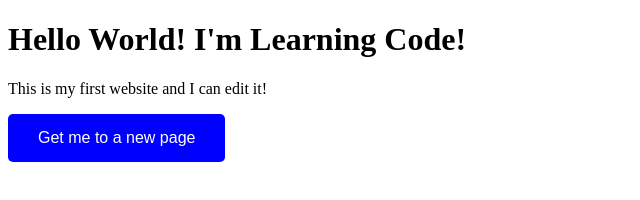
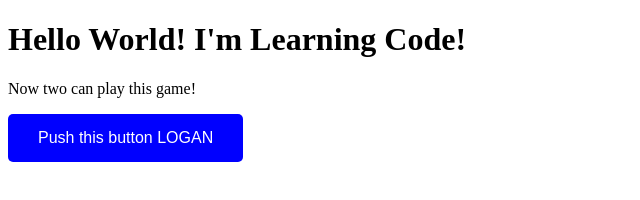
Before and after one commit to lindseypreuss314/my-first-website, a plain HTML site: page index.html in a window 1280 px wide. Shown: the whole page, without its empty margins (0-640 px from the left). Drawn offline with Linux system fonts and the light colour scheme.

Commit message:
Update index.html
updated for logan button

```diff
--- a/index.html
+++ b/index.html
@@ -16,10 +16,10 @@
 </head>
 <body>
     <h1>Hello World! I'm Learning Code!</h1>
-    <p>This is my first website and I can edit it!</p>
+    <p>Now two can play this game! </p>
 
     <a href="second-page.html">
-        <button class="blue-button">Get me to a new page</button>
+        <button class="blue-button">Push this button LOGAN</button>
     </a>
 </body>
 </html>
```
